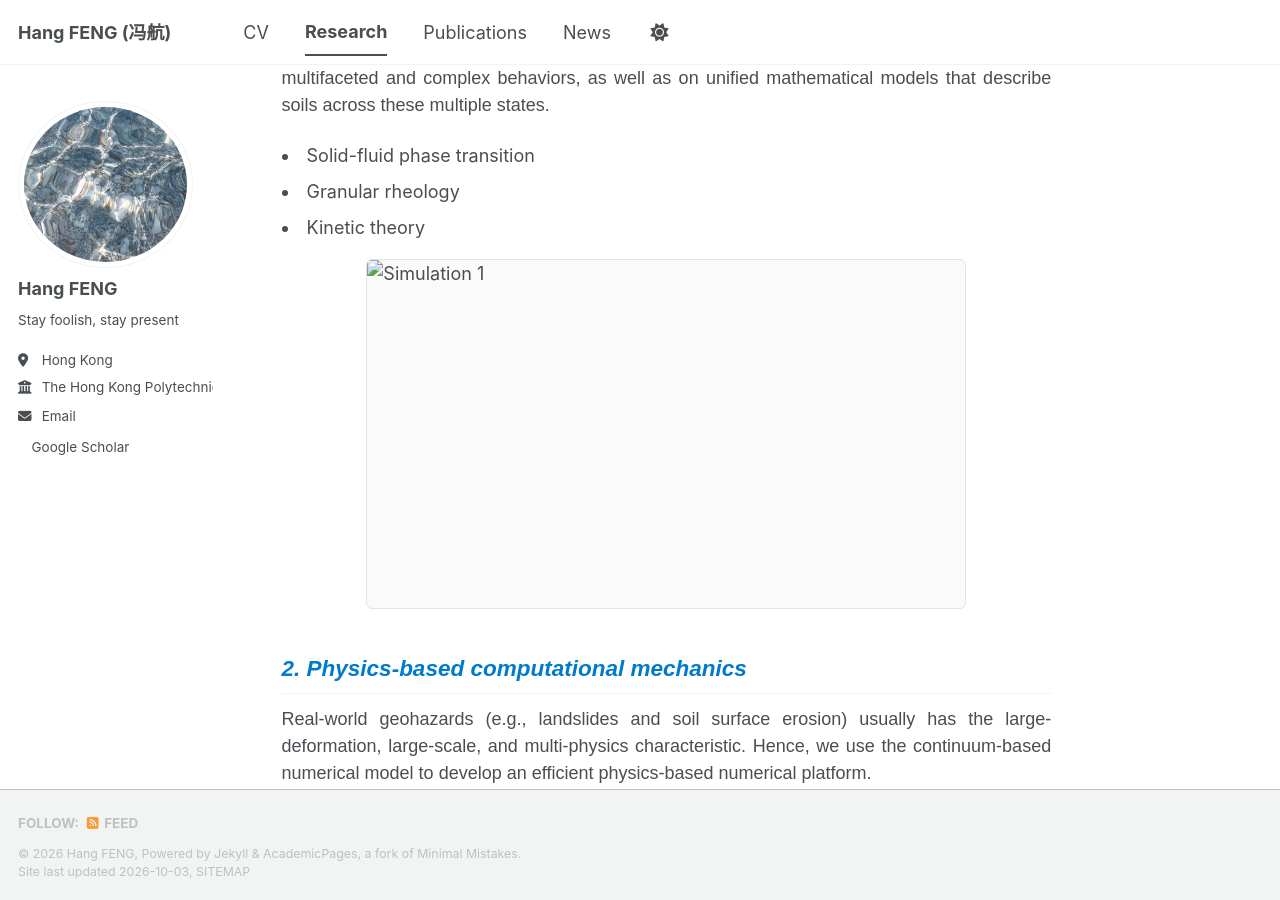
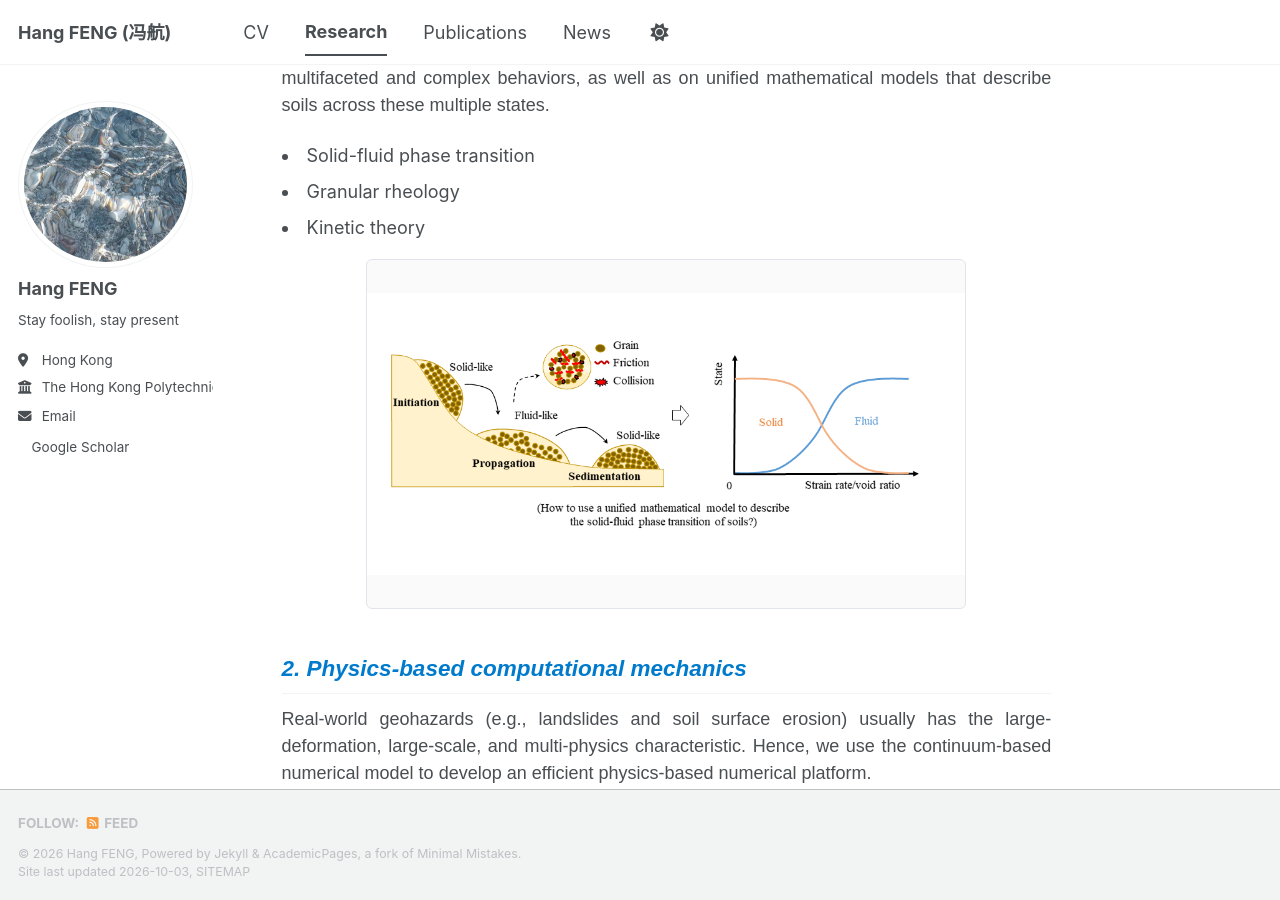
Before and after one commit to fenghang454/fenghang454.github.io, a Jekyll site: the page built from _pages/research.md, in a window 1280 px wide and 900 px high, scrolled down 313 px. Built offline with Jekyll 4.4.1, drawn with Linux system fonts in a browser that asks for light colours; a style sheet for code colours, icons or effects is not loaded.

Commit message:
Update research.md

```diff
--- a/_pages/research.md
+++ b/_pages/research.md
@@ -19,7 +19,8 @@ Like water, soils can exhibit solid-like, fluid-like, and gas-like behaviors. Fo
   <li>Kinetic theory</li>
 </ul>
 
-<img src="/path/to/Phase_transition.png" alt="Simulation 1" style="display: block; margin: 15px auto; width: 100%; max-width: 600px; height: 350px; object-fit: contain; background: #fafafa; border: 1px solid #e1e4e8; border-radius: 6px;">
+<img src="/images/Phase_transition.png" alt="Simulation 1" style="display: block; margin: 15px auto; width: 100%; max-width: 600px; height: 350px; object-fit: contain; background: #fafafa; border: 1px solid #e1e4e8; border-radius: 6px;">
+
 
 ## <span style="font-family: Arial; font-style: italic; color: #007ACC;">2. Physics-based computational mechanics </span>
 <p style="font-family: Arial, sans-serif; line-height: 1.5; text-align: justify;">
@@ -32,14 +33,14 @@ Real-world geohazards (e.g., landslides and soil surface erosion) usually has th
   <li>Hybrid numerical model: FVM-MPM, LBM-MPM</li>
 </ul>
 
-<img src="/path/to/Flow_cylinder.gif" alt="Simulation 2" style="display: block; margin: 15px auto; width: 100%; max-width: 600px; height: 350px; object-fit: contain; background: #fafafa; border: 1px solid #e1e4e8; border-radius: 6px;">
+<img src="/images/Flow_cylinder.gif" alt="Simulation 2" style="display: block; margin: 15px auto; width: 100%; max-width: 600px; height: 350px; object-fit: contain; background: #fafafa; border: 1px solid #e1e4e8; border-radius: 6px;">
 
 ## <span style="font-family: Arial; font-style: italic; color: #007ACC;">3. Engineering application </span>
 <p style="font-family: Arial, sans-serif; line-height: 1.5; text-align: justify;">
 We also integrate the finite element method (FEM) with machine learning (ML) to address foundation bearing capacity problems.
 </p>
 
-<img src="/path/to/Huangtian.gif" alt="Simulation 3" style="display: block; margin: 15px auto; width: 100%; max-width: 600px; height: 350px; object-fit: contain; background: #fafafa; border: 1px solid #e1e4e8; border-radius: 6px;">
+<img src="/images/Huangtian.gif" alt="Simulation 3" style="display: block; margin: 15px auto; width: 100%; max-width: 600px; height: 350px; object-fit: contain; background: #fafafa; border: 1px solid #e1e4e8; border-radius: 6px;">
 <ul style="list-style-position: inside; padding-left: 0; margin-left: 0;">
   <li>Real-world landslide prediction</li>
   <li>Offshore geotechnical engineering</li>
```
